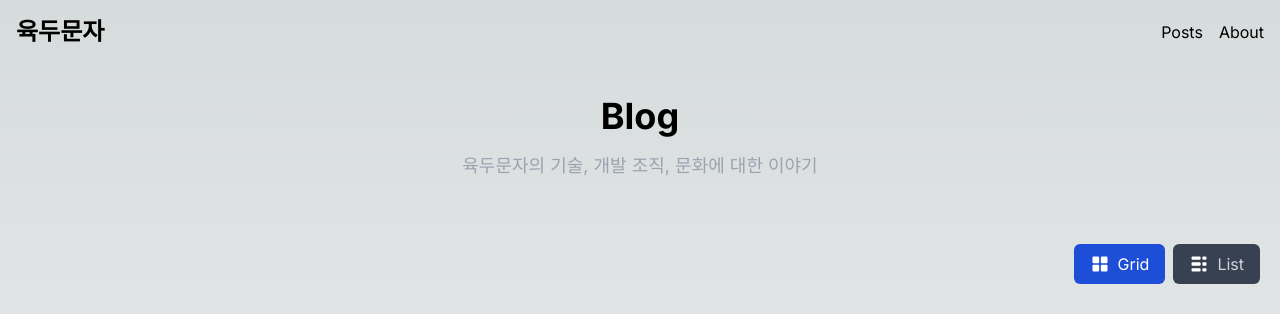
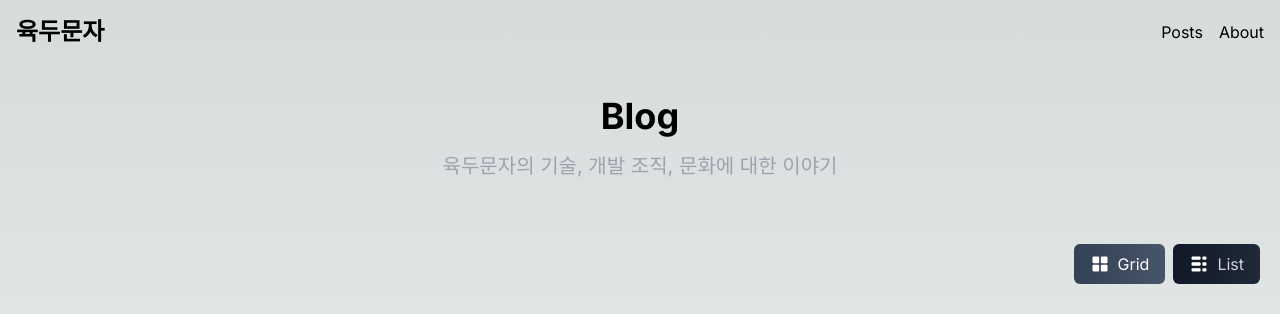
Before and after one commit to ktb6/ktb6-project, a Next.js app: page /posts in a window 1280 px wide. Shown: the top 314 px of the page. Built offline with nearby package versions, Linux system fonts and the light colour scheme; grey boxes are pictures that could not be loaded.

Commit message:
[KTB-18] feat: profile 업데이트 및, Button 추가

```diff
--- /dev/null
+++ b/src/components/Button.tsx
@@ -0,0 +1,25 @@
+import React from 'react';
+
+type Props = {
+  selected: boolean;
+  handleClick: () => void;
+  children: React.ReactNode;
+};
+
+const Button = ({ selected, handleClick, children }: Props) => {
+  return (
+    <button
+      type="button"
+      className={`px-4 py-2 rounded-md transition-colors duration-300 flex items-center ${
+        selected
+          ? 'bg-gradient-to-r from-slate-700 to-slate-600 text-white hover:from-slate-700 hover:to-slate-600'
+          : 'bg-gradient-to-r from-gray-900 to-gray-800 text-gray-300 hover:from-gray-800 hover:to-gray-700'
+      }`}
+      onClick={handleClick}
+    >
+      {children}
+    </button>
+  );
+};
+
+export default Button;
--- a/src/components/Card.tsx
+++ b/src/components/Card.tsx
@@ -19,7 +19,7 @@ const Card: React.FC<CardProps> = ({ card, view }) => {
   return (
     <Link href={`/posts/${card.slug}`} key={card.slug}>
       <li
-        className={`flex ${isListView ? 'flex-row max-w-[780px] mx-auto' : 'flex-col'} rounded-lg items-start p-4 hover:bg-gradient-to-r from-slate-900 to-slate-800 w-full h-full`}
+        className={`flex ${isListView ? 'flex-row max-w-[780px] mx-auto' : 'flex-col'} rounded-lg items-start p-4 hover:bg-gradient-to-r from-slate-800 to-slate-700 w-full h-full`}
       >
         <div
           className={`relative ${isListView ? 'w-1/3 h-auto order-last' : 'w-full order-first'}`}
--- a/src/components/CardList.tsx
+++ b/src/components/CardList.tsx
@@ -1,6 +1,7 @@
 'use client';
 import React, { useState } from 'react';
 import PostCard from './Card';
+import Button from './Button';
 
 interface CardListProps {
   cards: Card[];
@@ -24,39 +25,33 @@ const CardList: React.FC<CardListProps> = ({
   return (
     <div className="w-full max-w-screen-xl mx-auto">
       {!hideViewSelect && (
-        <div className="flex justify-end mb-4">
-          <button
-            type="button"
-            className={`px-4 py-2 mr-2 rounded-md transition-colors duration-300 flex items-center ${
-              view === 'grid'
-                ? 'bg-blue-700 text-white hover:bg-blue-600'
-                : 'bg-gray-700 text-gray-300 hover:bg-gray-600'
-            }`}
-            onClick={() => handleViewChange('grid')}
+        <div className="flex justify-end mb-4 gap-2">
+          <Button
+            selected={view === 'grid'}
+            handleClick={() => handleViewChange('grid')}
           >
+            <>
               <img
                 src="/images/icon_grid.svg"
                 alt="Grid View"
                 className="w-5 h-5 mr-2"
               />
               Grid
-          </button>
-          <button
-            type="button"
-            className={`px-4 py-2 rounded-md transition-colors duration-300 flex items-center ${
-              view === 'list'
-                ? 'bg-blue-700 text-white hover:bg-blue-600'
-                : 'bg-gray-700 text-gray-300 hover:bg-gray-600'
-            }`}
-            onClick={() => handleViewChange('list')}
+            </>
+          </Button>
+          <Button
+            selected={view === 'list'}
+            handleClick={() => handleViewChange('list')}
           >
+            <>
               <img
                 src="/images/icon_list.svg"
-              alt="List View"
+                alt="Grid View"
                 className="w-5 h-5 mr-2"
               />
               List
-          </button>
+            </>
+          </Button>
         </div>
       )}
       <ul
--- a/src/components/PageIntro.tsx
+++ b/src/components/PageIntro.tsx
@@ -9,7 +9,9 @@ const PageIntro = ({ title, description }: Props) => {
       <h1 className="text-2xl sm:text-3xl lg:text-4xl font-bold mb-4">
         {title}
       </h1>
-      <p className="text-lg text-gray-400">{description}</p>
+      <p className="text-md sm:text-lg lg:text-xl text-gray-400 max-w-[920px]">
+        {description}
+      </p>
     </div>
   );
 };
```
Also changed, not shown: src/assets/data/profile.json (+16 -16 lines). Lines whose indentation alone changed are shown as unchanged.
